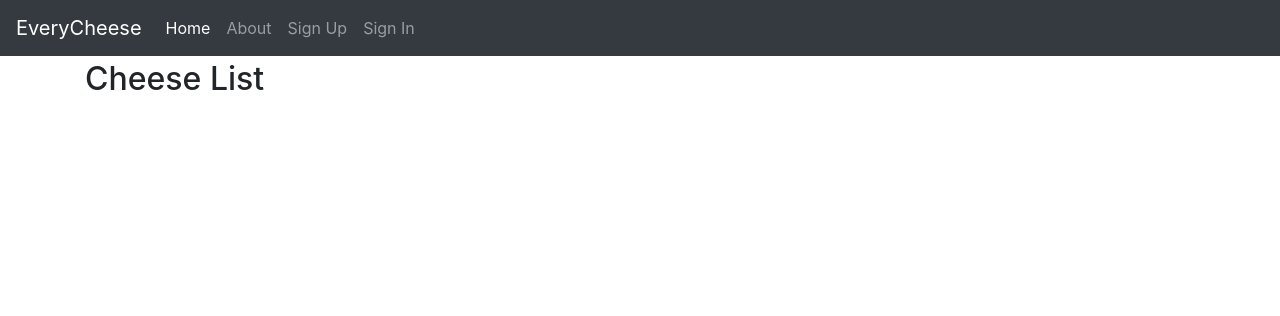
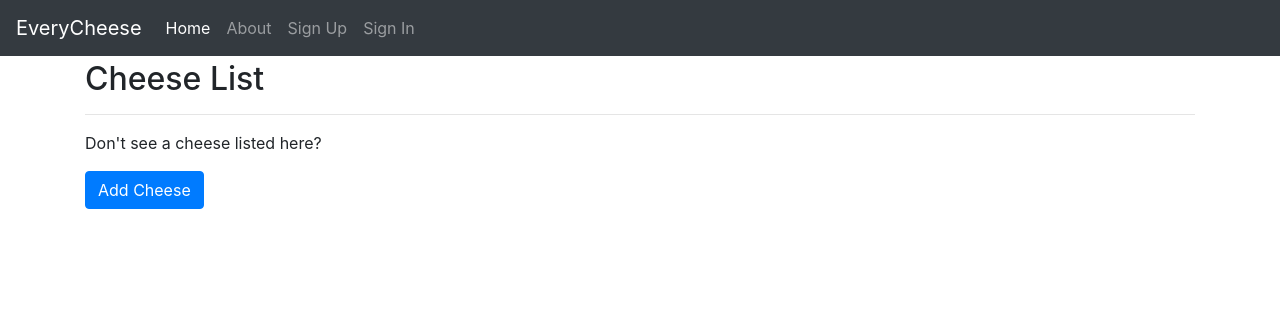
Before and after one commit to errantsky/everycheese, a Django app: page /cheeses/ in a window 1280 px wide. Shown: the top 316 px of the page. Run offline with Django 3.2, Linux system fonts and the light colour scheme; data that the repository does not hold is empty; some libraries are stand-ins or nearby versions.

Commit message:
First pass at working Add Cheese form

```diff
--- a/everycheese/cheeses/models.py
+++ b/everycheese/cheeses/models.py
@@ -1,4 +1,5 @@
 from django.db import models
+from django.urls import reverse
 
 from autoslug import AutoSlugField
 from model_utils.models import TimeStampedModel
@@ -23,3 +24,8 @@ class Cheese(TimeStampedModel):
 
     def __str__(self):
         return self.name
+
+    def get_absolute_url(self):
+        return reverse(
+            'cheeses:detail', kwargs={"slug": self.slug}
+        )
--- a/everycheese/cheeses/urls.py
+++ b/everycheese/cheeses/urls.py
@@ -10,8 +10,14 @@ urlpatterns = [
         name='list',
     ),
     path(
+        route='add/',
+        view=views.CheeseCreateView.as_view(),
+        name="add",
+    ),
+    path(
         route='<slug:slug>/',
         view=views.CheeseDetailView.as_view(),
         name="detail",
     ),
+
 ]
--- a/everycheese/cheeses/views.py
+++ b/everycheese/cheeses/views.py
@@ -1,4 +1,4 @@
-from django.views.generic import ListView, DetailView
+from django.views.generic import ListView, DetailView, CreateView
 
 from .models import Cheese
 
@@ -9,3 +9,14 @@ class CheeseListView(ListView):
 
 class CheeseDetailView(DetailView):
     model = Cheese
+
+
+class CheeseCreateView(CreateView):
+    model = Cheese
+
+    fields = [
+        'name',
+        'description',
+        'firmness',
+        'country_of_origin',
+    ]
--- a/everycheese/templates/cheeses/cheese_list.html
+++ b/everycheese/templates/cheeses/cheese_list.html
@@ -9,4 +9,12 @@
       <li><a href="{% url "cheeses:detail" cheese.slug %}">{{ cheese.name }}</a></li>
     {% endfor %}
   </ul>
+<hr/>
+<p>Don't see a cheese listed here?</p>
+<p>
+  <a class="btn btn-primary"
+     href="{% url 'cheeses:add' %}" role="button">
+    Add Cheese
+  </a>
+</p>
 {% endblock content %}
```
Also changed, not shown: everycheese/templates/cheeses/cheese_form.html (added, +13 -0 lines).
